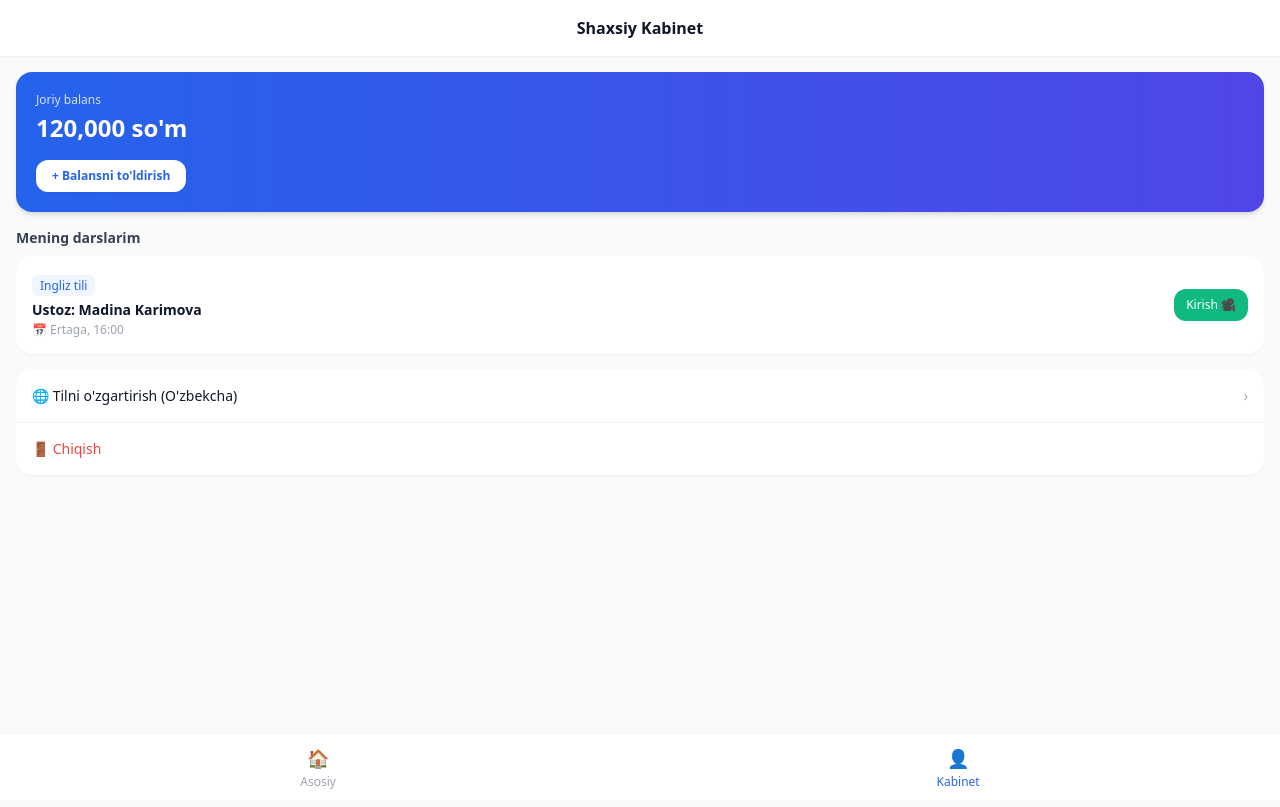
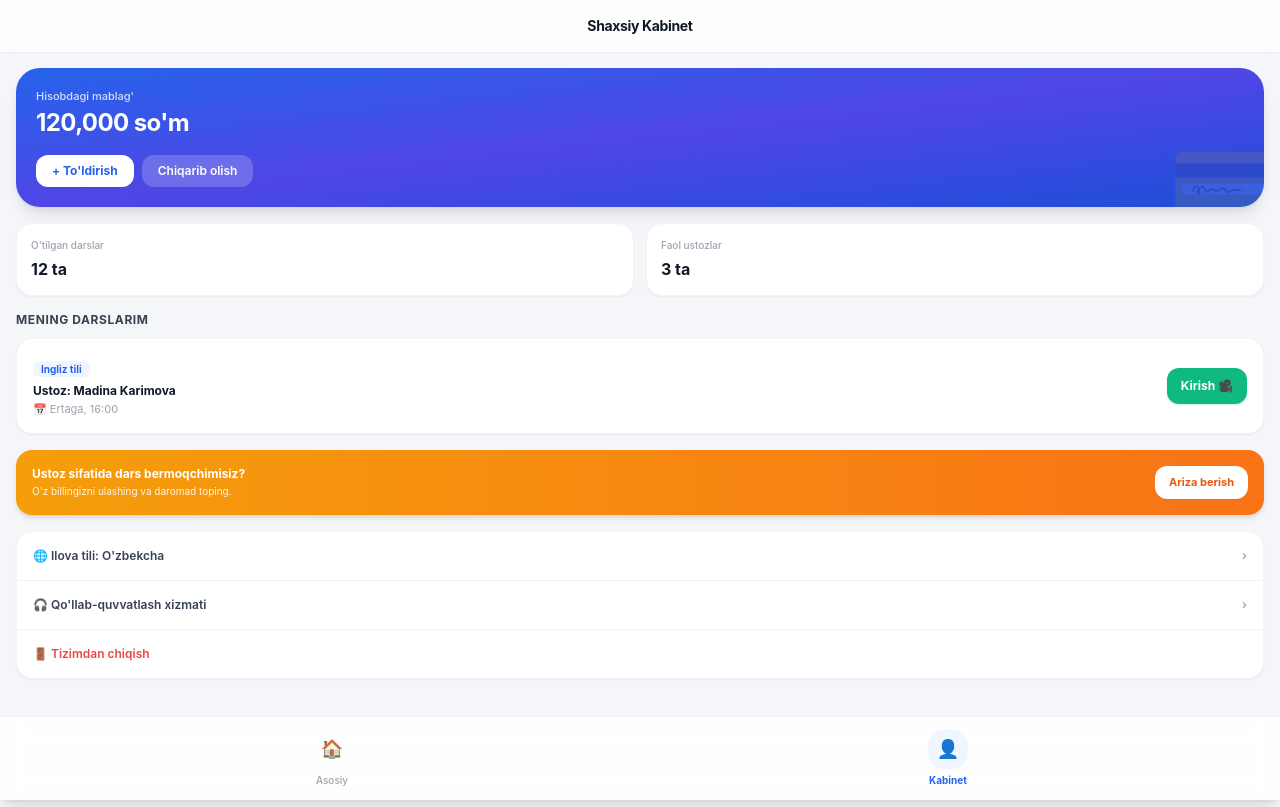
Before and after one commit to Ibrohim-dev17/Star-Treding, a plain HTML site: page cabinet.html in a window 1280 px wide. Drawn offline with nearby package versions, Linux system fonts and the light colour scheme; a script that the page names is missing.

Commit message:
Update cabinet.html

```diff
--- a/cabinet.html
+++ b/cabinet.html
@@ -9,64 +9,106 @@
     <script src="https://telegram.org/js/telegram-web-app.js"></script>
     <style>
         body {
-            background-color: var(--tg-theme-bg-color, #F8FAFC);
+            background-color: var(--tg-theme-bg-color, #F4F6F9);
             color: var(--tg-theme-text-color, #0F172A);
+            font-family: -apple-system, BlinkMacSystemFont, "Segoe UI", Roboto, Helvetica, Arial, sans-serif;
+        }
+        .interactive {
+            transition: all 0.25s cubic-bezier(0.4, 0, 0.2, 1);
+        }
+        .interactive:active {
+            transform: scale(0.96);
         }
     </style>
 </head>
-<body class="min-h-screen pb-20">
+<body class="min-h-screen pb-28">
 
     <!-- Header -->
-    <header class="p-4 bg-white shadow-sm text-center">
-        <h1 class="font-bold text-base">Shaxsiy Kabinet</h1>
+    <header class="p-4 bg-white/80 backdrop-blur-md shadow-sm sticky top-0 z-50 text-center">
+        <h1 class="font-bold text-sm tracking-tight text-gray-900">Shaxsiy Kabinet</h1>
     </header>
 
     <main class="p-4 space-y-4">
-        <!-- Profil va Balans Karta -->
-        <div class="bg-gradient-to-r from-blue-600 to-indigo-600 rounded-2xl p-5 text-white shadow-md">
-            <p class="text-xs opacity-80">Joriy balans</p>
-            <h2 class="text-2xl font-bold mt-1">120,000 so'm</h2>
-            <button onclick="topUpBalance()" class="mt-4 bg-white text-blue-600 text-xs font-semibold px-4 py-2 rounded-xl shadow-sm hover:bg-blue-50 transition">
-                + Balansni to'ldirish
-            </button>
+        <!-- Balans Karta -->
+        <div class="bg-gradient-to-br from-blue-600 via-indigo-600 to-blue-700 rounded-3xl p-5 text-white shadow-lg relative overflow-hidden">
+            <div class="relative z-10">
+                <p class="text-[11px] font-medium opacity-80">Hisobdagi mablag'</p>
+                <h2 class="text-2xl font-bold mt-0.5 tracking-tight">120,000 so'm</h2>
+                <div class="flex gap-2 mt-4">
+                    <button onclick="topUpBalance()" class="interactive bg-white text-blue-600 text-xs font-bold px-4 py-2 rounded-xl shadow-sm hover:bg-blue-50">
+                        + To'ldirish
+                    </button>
+                    <button onclick="withdrawMoney()" class="interactive bg-white/20 text-white text-xs font-semibold px-4 py-2 rounded-xl backdrop-blur-md hover:bg-white/30">
+                        Chiqarib olish
+                    </button>
+                </div>
+            </div>
+            <div class="absolute -right-6 -bottom-6 text-8xl opacity-10 font-bold">💳</div>
+        </div>
+
+        <!-- Statistika bloki -->
+        <div class="grid grid-cols-2 gap-3">
+            <div class="bg-white p-3.5 rounded-2xl shadow-sm border border-gray-100">
+                <p class="text-[10px] text-gray-400 font-medium">O'tilgan darslar</p>
+                <h3 class="text-base font-bold text-gray-900 mt-1">12 ta</h3>
+            </div>
+            <div class="bg-white p-3.5 rounded-2xl shadow-sm border border-gray-100">
+                <p class="text-[10px] text-gray-400 font-medium">Faol ustozlar</p>
+                <h3 class="text-base font-bold text-gray-900 mt-1">3 ta</h3>
+            </div>
         </div>
 
         <!-- Kelgusi darslar bo'limi -->
         <div>
-            <h3 class="font-bold text-sm mb-2 text-gray-700">Mening darslarim</h3>
-            <div class="bg-white p-4 rounded-2xl shadow-sm flex justify-between items-center">
+            <h3 class="font-bold text-xs mb-2.5 text-gray-700 uppercase tracking-wider">Mening darslarim</h3>
+            <div class="bg-white p-4 rounded-2xl shadow-sm border border-gray-100 flex justify-between items-center">
                 <div>
-                    <span class="text-xs bg-blue-50 text-blue-600 px-2 py-0.5 rounded-md font-medium">Ingliz tili</span>
-                    <h4 class="font-bold text-sm mt-1">Ustoz: Madina Karimova</h4>
-                    <p class="text-xs text-gray-400 mt-0.5">📅 Ertaga, 16:00</p>
+                    <span class="text-[10px] bg-blue-50 text-blue-600 px-2 py-0.5 rounded-md font-bold">Ingliz tili</span>
+                    <h4 class="font-bold text-xs text-gray-900 mt-1">Ustoz: Madina Karimova</h4>
+                    <p class="text-[11px] text-gray-400 mt-0.5">📅 Ertaga, 16:00</p>
                 </div>
-                <button onclick="joinLesson()" class="bg-emerald-500 hover:bg-emerald-600 text-white text-xs px-3 py-2 rounded-xl font-medium transition">
+                <button onclick="joinLesson()" class="interactive bg-emerald-500 hover:bg-emerald-600 text-white text-xs px-3.5 py-2.5 rounded-xl font-bold shadow-sm shadow-emerald-500/20">
                     Kirish 🎥
                 </button>
             </div>
         </div>
 
+        <!-- O'qituvchi bo'lish uchun ariza banneri -->
+        <div class="bg-gradient-to-r from-amber-500 to-orange-500 rounded-2xl p-4 text-white shadow-md flex justify-between items-center">
+            <div>
+                <h4 class="font-bold text-xs">Ustoz sifatida dars bermoqchimisiz?</h4>
+                <p class="text-[10px] opacity-90 mt-0.5">O'z billingizni ulashing va daromad toping.</p>
+            </div>
+            <button onclick="becomeTeacher()" class="interactive bg-white text-orange-600 text-[11px] font-bold px-3.5 py-2 rounded-xl shadow-sm whitespace-nowrap">
+                Ariza berish
+            </button>
+        </div>
+
         <!-- Sozlamalar menyusi -->
-        <div class="bg-white rounded-2xl shadow-sm overflow-hidden">
-            <a href="#" class="flex justify-between items-center p-4 border-b border-gray-100 text-sm">
-                <span>🌐 Tilni o'zgartirish (O'zbekcha)</span>
+        <div class="bg-white rounded-2xl shadow-sm border border-gray-100 overflow-hidden">
+            <a href="#" onclick="changeLanguage()" class="interactive flex justify-between items-center p-4 border-b border-gray-100 text-xs font-semibold text-gray-700">
+                <span class="flex items-center gap-2">🌐 Ilova tili: O'zbekcha</span>
                 <span class="text-gray-400">›</span>
             </a>
-            <a href="#" class="flex justify-between items-center p-4 text-sm text-red-500">
-                <span>🚪 Chiqish</span>
+            <a href="#" onclick="supportChat()" class="interactive flex justify-between items-center p-4 border-b border-gray-100 text-xs font-semibold text-gray-700">
+                <span class="flex items-center gap-2">🎧 Qo'llab-quvvatlash xizmati</span>
+                <span class="text-gray-400">›</span>
+            </a>
+            <a href="#" onclick="logoutApp()" class="interactive flex justify-between items-center p-4 text-xs font-semibold text-red-500">
+                <span class="flex items-center gap-2">🚪 Tizimdan chiqish</span>
             </a>
         </div>
     </main>
 
-    <!-- Pastki Navigatsiya (Bottom Menu) -->
-    <nav class="fixed bottom-0 left-0 right-0 bg-white border-t border-gray-100 flex justify-around py-2.5 z-50">
-        <a href="index.html" class="flex flex-col items-center text-gray-400 text-xs">
-            <span class="text-lg">🏠</span>
-            <span class="mt-0.5">Asosiy</span>
+    <!-- Professional Pastki Navigatsiya (Bottom Menu) -->
+    <nav class="fixed bottom-0 left-0 right-0 bg-white/90 backdrop-blur-md border-t border-gray-100 px-6 py-3 flex justify-around items-center z-50 shadow-lg">
+        <a href="index.html" class="interactive flex flex-col items-center text-gray-400 hover:text-gray-600 group">
+            <div class="w-10 h-10 rounded-2xl bg-transparent flex items-center justify-center text-lg transition-all group-hover:bg-gray-100 group-hover:scale-110">🏠</div>
+            <span class="text-[10px] font-medium mt-1">Asosiy</span>
         </a>
-        <a href="cabinet.html" class="flex flex-col items-center text-blue-600 text-xs">
-            <span class="text-lg">👤</span>
-            <span class="font-medium mt-0.5">Kabinet</span>
+        <a href="cabinet.html" class="interactive flex flex-col items-center text-blue-600 group">
+            <div class="w-10 h-10 rounded-2xl bg-blue-50 flex items-center justify-center text-lg transition-all group-hover:scale-110">👤</div>
+            <span class="text-[10px] font-bold mt-1">Kabinet</span>
         </a>
     </nav>
 
@@ -74,12 +116,45 @@
         const tg = window.Telegram.WebApp;
         tg.expand();
 
+        function haptic() {
+            if (tg.HapticFeedback) {
+                tg.HapticFeedback.impactOccurred('medium');
+            }
+        }
+
         function topUpBalance() {
+            haptic();
             alert("Click / Payme orqali balansni to'ldirish oynasi ochiladi.");
         }
 
+        function withdrawMoney() {
+            haptic();
+            alert("Mablag'ni karta raqamiga chiqarish uchun ariza berish.");
+        }
+
         function joinLesson() {
+            haptic();
             alert("Video dars xonasiga ulanilmoqda...");
+        }
+
+        function becomeTeacher() {
+            haptic();
+            alert("O'qituvchilikka ariza yuborish sahifasi ochiladi.");
+        }
+
+        function changeLanguage() {
+            haptic();
+            alert("Tilni o'zgartirish sozlamasi.");
+        }
+
+        function supportChat() {
+            haptic();
+            alert("Admin bilan bog'lanish uchun bot ochiladi.");
+        }
+
+        function logoutApp() {
+            haptic();
+            alert("Tizimdan chiqish.");
         }
     </script>
 </body>
```
